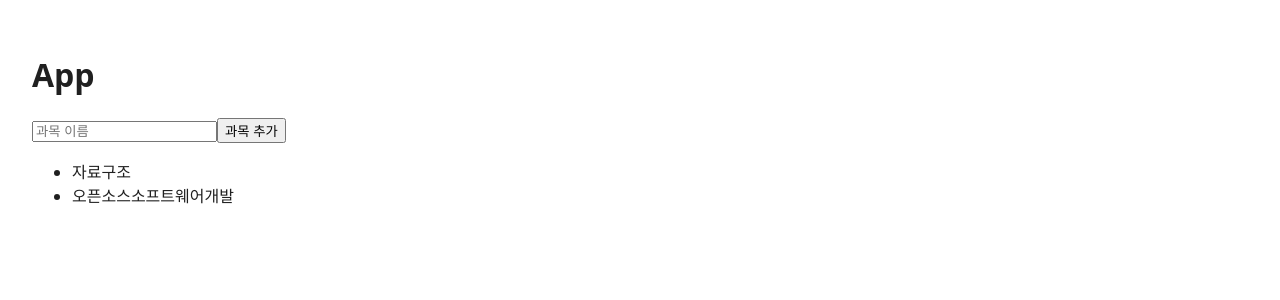
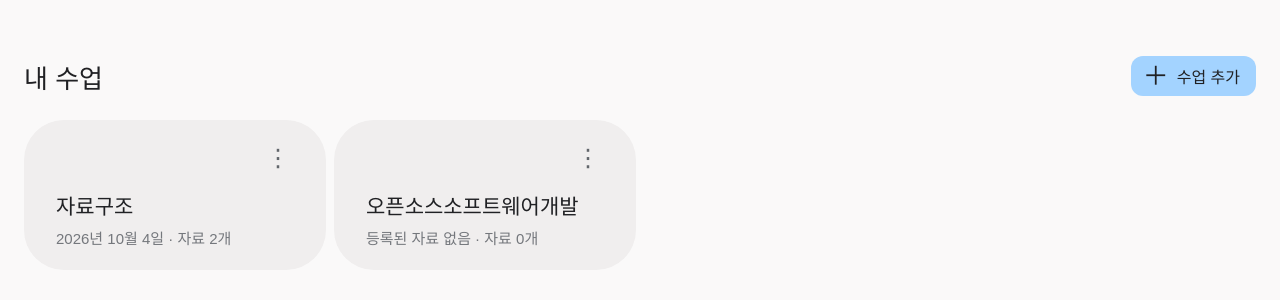
Before and after one commit to minmul07/main-branch, a React (Vite) app in the folder frontend/: page / in a window 1280 px wide. Shown: the top 300 px of the page. Built offline with nearby package versions, Linux system fonts and the light colour scheme.

Commit message:
feat: 수업 목록 디자인 변경

```diff
--- a/frontend/src/App.tsx
+++ b/frontend/src/App.tsx
@@ -1,11 +1,12 @@
 import { useState } from 'react'
 import type { FormEvent } from 'react'
-import { initialSubjects } from './mocks/data'
+import { initialSubjects, mockDocuments } from './mocks/data'
 
 function App() {
   const [subjects, setSubjects] = useState(initialSubjects)
   const [name, setName] = useState('')
   const [error, setError] = useState('')
+  const [isAdding, setIsAdding] = useState(false)
 
   function handleSubmit(e: FormEvent) {
     e.preventDefault()
@@ -24,26 +25,75 @@ function App() {
     setSubjects([...subjects, { id: nextId, name: trimmed }])
     setName('')
     setError('')
+    setIsAdding(false)
   }
 
   return (
-    <main>
-      <h1>App</h1>
+    <main className="notebooks">
+      <header className="notebooks-header">
+        <h1>내 수업</h1>
+        <button
+          className="new-notebook"
+          type="button"
+          aria-expanded={isAdding}
+          aria-controls="add-subject"
+          onClick={() => {
+            setIsAdding(!isAdding)
+            setError('')
+          }}
+        >
+          <span className="plus" aria-hidden="true">＋</span>
+          수업 추가
+        </button>
+      </header>
 
-      <form onSubmit={handleSubmit}>
+      {isAdding && (
+        <form id="add-subject" className="add-subject" onSubmit={handleSubmit}>
+          <label htmlFor="subject-name">과목 이름</label>
+          <div className="add-subject-fields">
             <input
+              id="subject-name"
+              autoFocus
               value={name}
               onChange={(e) => setName(e.target.value)}
               placeholder="과목 이름"
+              aria-invalid={Boolean(error)}
+              aria-describedby={error ? 'subject-error' : undefined}
             />
             <button type="submit">과목 추가</button>
+          </div>
+          {error && <p id="subject-error" role="alert">{error}</p>}
         </form>
-      {error && <p role="alert">{error}</p>}
+      )}
 
-      <ul>
-        {subjects.map((subject) => (
-          <li key={subject.id}>{subject.name}</li>
-        ))}
+      <ul className="notebook-grid" aria-label="과목 목록">
+        {subjects.map((subject) => {
+          const documents = mockDocuments.filter((document) => document.subject_id === subject.id)
+          const latestUpload = documents.map((document) => document.uploaded_at).sort().at(-1)
+          const date = latestUpload
+            ? new Intl.DateTimeFormat('ko-KR', {
+                year: 'numeric', month: 'long', day: 'numeric', timeZone: 'Asia/Seoul',
+              }).format(new Date(latestUpload))
+            : '등록된 자료 없음'
+
+          return (
+            <li className="notebook-card" key={subject.id}>
+              <div className="notebook-card-top">
+                <details className="notebook-info">
+                  <summary aria-label={`${subject.name} 정보`}>⋮</summary>
+                  <div className="notebook-info-content">
+                    <strong>{subject.name}</strong>
+                    <span>자료 {documents.length}개</span>
+                  </div>
+                </details>
+              </div>
+              <div className="notebook-card-text">
+                <h2 title={subject.name}>{subject.name}</h2>
+                <p>{date}<span aria-hidden="true"> · </span>자료 {documents.length}개</p>
+              </div>
+            </li>
+          )
+        })}
       </ul>
     </main>
   )
--- a/frontend/src/index.css
+++ b/frontend/src/index.css
@@ -1,13 +1,57 @@
 :root {
-  font-family: system-ui, sans-serif;
-  color: #202020;
-  background: #fff;
+  font-family: Arial, 'Noto Sans KR', system-ui, sans-serif;
+  color: #202124;
+  background: #faf9f9;
+  font-synthesis: none;
+  text-rendering: optimizeLegibility;
+  -webkit-font-smoothing: antialiased;
 }
 
-body {
-  margin: 0;
+* { box-sizing: border-box; }
+body { margin: 0; min-width: 320px; }
+button, input { font: inherit; }
+button, summary { cursor: pointer; }
+button { color: inherit; }
+
+button:focus-visible, input:focus-visible, summary:focus-visible {
+  outline: 2px solid #1967d2;
+  outline-offset: 4px;
 }
 
-main {
-  padding: 2rem;
+.notebooks { padding: 56px 24px; }
+.notebooks-header { display: flex; align-items: center; justify-content: space-between; gap: 24px; margin-bottom: 24px; }
+.notebooks-header h1 { margin: 0; font-size: 26px; font-weight: 400; }
+.new-notebook { display: inline-flex; align-items: center; justify-content: center; gap: 8px; min-height: 40px; padding: 0 16px 0 12px; border: 0; border-radius: 12px; background: #a3d3ff; white-space: nowrap; }
+.new-notebook:hover { background: #8bc7ff; }
+.plus { font-size: 26px; font-weight: 300; line-height: 1; }
+.notebook-grid { display: grid; grid-template-columns: repeat(auto-fill, minmax(280px, 1fr)); gap: 8px; padding: 0; margin: 0; list-style: none; }
+.notebook-card { display: flex; flex-direction: column; justify-content: space-between; min-width: 0; height: 150px; padding: 20px 32px; border-radius: 40px; background: #f0eeee; transition: background-color 150ms ease; }
+.notebook-card:hover { background: #eae8e8; }
+.notebook-card-top { display: flex; align-items: center; justify-content: flex-end; }
+.notebook-info { position: relative; }
+.notebook-info summary { display: grid; place-items: center; width: 32px; height: 36px; border-radius: 25%; color: #62666b; font-size: 24px; list-style: none; }
+.notebook-info summary::-webkit-details-marker { display: none; }
+.notebook-info summary:hover { background: #dedcdc; }
+.notebook-info-content { position: absolute; z-index: 1; top: 40px; right: 0; display: grid; gap: 8px; width: 220px; padding: 16px; border: 1px solid #dedcdc; border-radius: 16px; background: #fff; box-shadow: 0 4px 16px #20212414; overflow-wrap: anywhere; }
+.notebook-info-content span { color: #62666b; font-size: 14px; }
+.notebook-card-text { margin-top: 0; }
+.notebook-card h2 { overflow: hidden; margin: 0 0 6px; font-size: 21px; font-weight: 600; line-height: 1.4; text-overflow: ellipsis; white-space: nowrap; }
+.notebook-card p { margin: 0; color: #74777c; font-size: 15px; line-height: 1.5; }
+.add-subject { max-width: 480px; margin-bottom: 24px; padding: 24px; border-radius: 24px; background: #f0eeee; }
+.add-subject label { display: block; margin-bottom: 12px; }
+.add-subject-fields { display: flex; gap: 8px; }
+.add-subject input { min-width: 0; width: 100%; padding: 12px; border: 1px solid #74777c; border-radius: 12px; background: #fff; }
+.add-subject button { flex-shrink: 0; padding: 12px 16px; border: 0; border-radius: 6px; background: #a3d3ff; }
+.add-subject [role='alert'] { margin: 12px 0 0; color: #b3261e; font-size: 14px; }
+
+@media (max-width: 600px) {
+  .notebooks { padding: 32px 16px; }
+  .notebooks-header { gap: 12px; }
+  .notebooks-header h1 { font-size: 22px; }
+  .notebook-grid { grid-template-columns: minmax(0, 1fr); }
+  .notebook-card { border-radius: 32px; }
 }
+
+@media (prefers-reduced-motion: reduce) {
+  .notebook-card { transition: none; }
+}
```
Also changed, not shown: 3 other files (tests, documents, lock files or other folders). Lines whose indentation alone changed are shown as unchanged.
